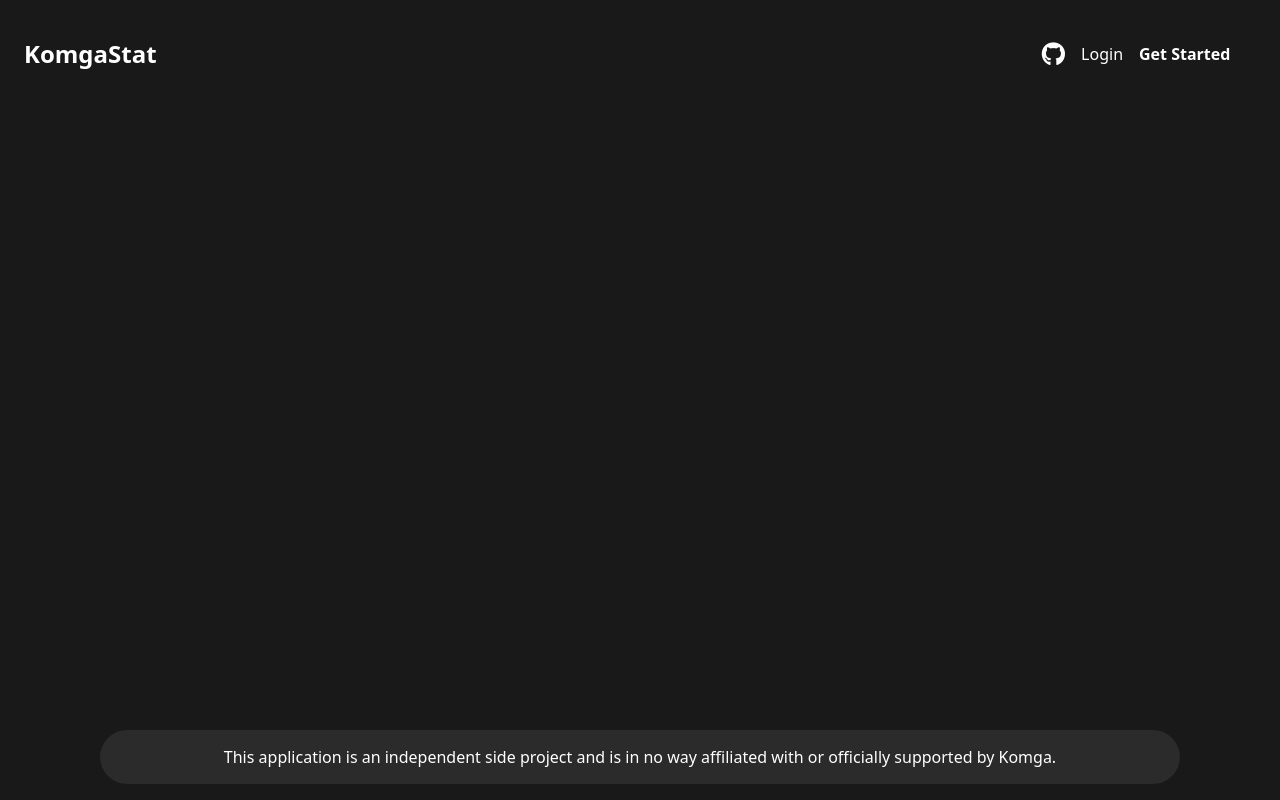
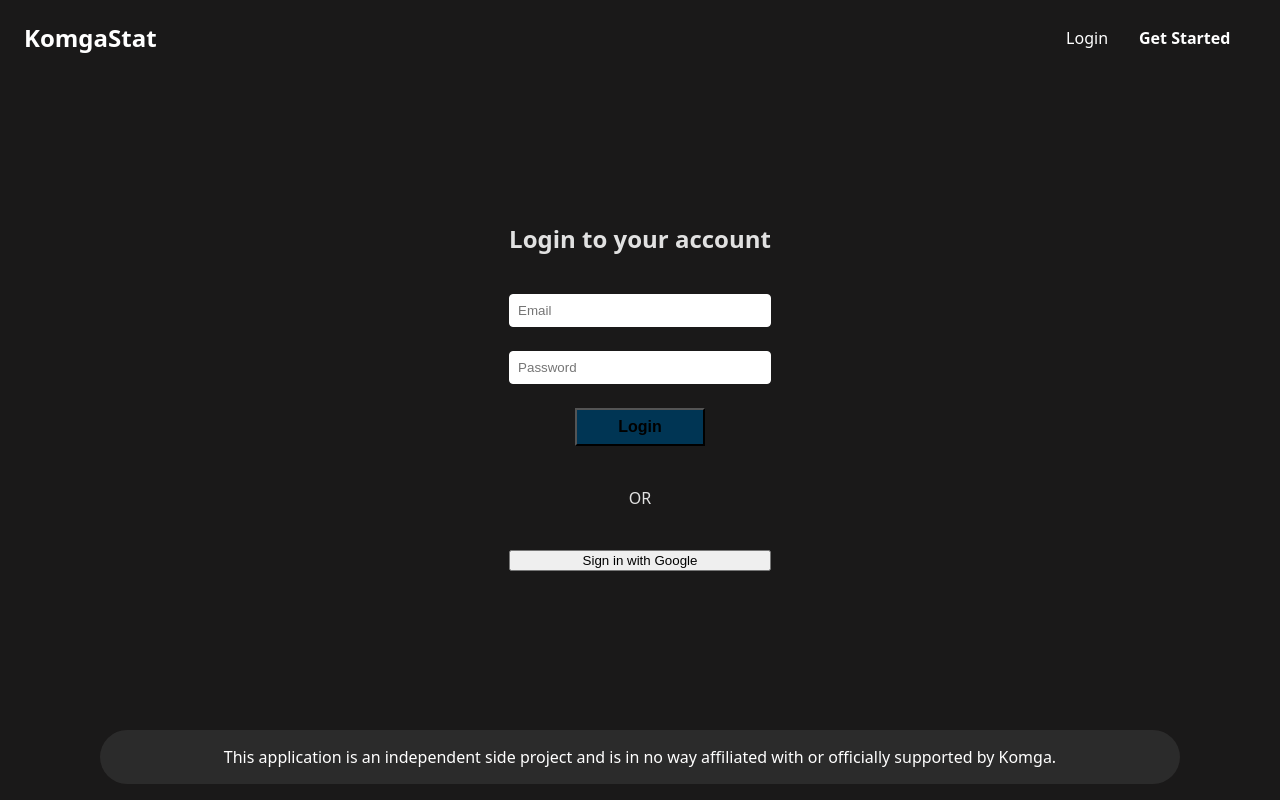
Before and after one commit to dannynoordamdev/KomgaStat, a React (Vite) app: page /login in a window 1280 px wide. Built offline with nearby package versions, Linux system fonts and the light colour scheme; no server answers.

Commit message:
added firebase auth -- login & registration

```diff
--- /dev/null
+++ b/Firebase/firebaseConfig.js
@@ -0,0 +1,22 @@
+import { initializeApp } from "firebase/app";
+import { getAuth, GoogleAuthProvider, signInWithPopup } from "firebase/auth";
+
+
+
+const firebaseConfig = {
+  apiKey: import.meta.env.VITE_FIREBASE_API_KEY,
+  authDomain: import.meta.env.VITE_FIREBASE_AUTH_DOMAIN,
+  projectId: import.meta.env.VITE_FIREBASE_PROJECT_ID,
+  storageBucket: import.meta.env.VITE_FIREBASE_STORAGE_BUCKET,
+  messagingSenderId: import.meta.env.VITE_FIREBASE_MESSAGING_SENDER_ID,
+  appId: import.meta.env.VITE_FIREBASE_APP_ID
+};
+
+
+console.log("Firebase API Key:", import.meta.env.VITE_FIREBASE_API_KEY);
+
+
+const app = initializeApp(firebaseConfig);
+export const auth = getAuth(app);
+export const provider = new GoogleAuthProvider();
+export default app;
--- a/package.json
+++ b/package.json
@@ -10,6 +10,7 @@
     "preview": "vite preview"
   },
   "dependencies": {
+    "firebase": "^11.6.0",
     "font-awesome": "^4.7.0",
     "react": "^19.0.0",
     "react-dom": "^19.0.0"
--- a/src/App.jsx
+++ b/src/App.jsx
@@ -5,6 +5,7 @@ import Footer from './Components/Footer'
 import Home from './Pages/Home'
 import Setup from './Pages/SetupPage'
 import Login from './Pages/Login'
+import Dashboard from './Pages/Dashboard'
 
 function App() {
   return (
@@ -14,6 +15,9 @@ function App() {
         <Route path="/" element={<Home />} />
         <Route path='/setup' element={<Setup />} />
         <Route path='/login' element={<Login />} />
+        <Route path='/dashboard' element={<Dashboard />} />
+
+
 
       </Routes>
       <Footer />
--- a/src/Components/Navbar.jsx
+++ b/src/Components/Navbar.jsx
@@ -1,24 +1,50 @@
-import React from "react";
-import { Link } from 'react-router-dom'
-import '../Styling/Navbar.css';
+import React, { useState, useEffect } from "react";
+import { Link, useNavigate } from "react-router-dom";
+import { auth } from "/Firebase/firebaseConfig.js";
+import { onAuthStateChanged, signOut } from "firebase/auth";
+import "../Styling/Navbar.css";
 
 const Navbar = () => {
+    const [user, setUser] = useState(null);
+    const navigate = useNavigate();
+
+    useEffect(() => {
+        const unsubscribe = onAuthStateChanged(auth, (currentUser) => {
+            setUser(currentUser);
+        });
+        return () => unsubscribe();
+    }, []);
+
+    const handleLogout = async () => {
+        try {
+            await signOut(auth);
+            navigate("/");
+        } catch (error) {
+            console.error("Logout error:", error);
+        }
+    };
+
     return (
         <nav className="navbar">
             <div className="navbar-left">
                 <Link to="/" className="logo">KomgaStat</Link>
-
             </div>
 
             <div className="navbar-right">
-                <a href="https://github.com/dannynoordamdev/komgastat" target="_blank" rel="noopener noreferrer">
-                    <i className="fab fa-github" style={{ fontSize: '24px', color: 'white' }}></i>
-                </a>
-                <Link to="/login" className="login">Login</Link>
-                <Link to="/setup" className="cta-button">Get Started</Link>
+                {user ? (
+                    <>
+                        <span>Welcome! {user.email}</span>
+                        <button onClick={handleLogout}>Sign Out</button>
+                    </>
+                ) : (
+                    <>
+                        <Link to="/login" className="login">Login</Link>
+                        <Link to="/setup" className="cta-button">Get Started</Link>
+                    </>
+                )}
             </div>
         </nav>
     );
-}
+};
 
 export default Navbar;
--- /dev/null
+++ b/src/Pages/Dashboard.jsx
@@ -0,0 +1,16 @@
+import React from "react"
+import "../Styling/App.css";
+
+const Dashboard = () => {
+
+    return(
+        <>
+        <div className="main-content">
+
+        <h1>Dashboard</h1>
+        </div>
+        </>
+    )
+}
+
+export default Dashboard
--- a/src/Pages/Login.jsx
+++ b/src/Pages/Login.jsx
@@ -1,11 +1,80 @@
-import React from "react"
+import React, { useState, useEffect } from "react";
+import { auth, provider } from "/Firebase/firebaseConfig.js";
+import { signInWithEmailAndPassword, signInWithPopup, onAuthStateChanged } from "firebase/auth";
+import { useNavigate } from "react-router-dom";
+import "../Styling/SetupPageStyling.css";
 
 const Login = () => {
+    const [email, setEmail] = useState("");
+    const [password, setPassword] = useState("");
+    const [error, setError] = useState("");
+    const navigate = useNavigate();
+    const [user, setUser] = useState(null);
 
-    return(
-        <>
-        </>
-    )
-}
 
-export default Login
+
+
+    const handleGoogleSignIn = async () => {
+        try {
+            await signInWithPopup(auth, provider);
+            navigate("/dashboard");
+        } catch (error) {
+            setError(error.message);
+        }
+    };
+
+    const handleLogin = async () => {
+        try{
+            await signInWithEmailAndPassword(auth, email,password);
+            navigate("/dashboard");
+        }
+        catch (error){
+            setError(error.message);
+        }
+    }
+
+
+    useEffect(() => {
+        const unsubscribe = onAuthStateChanged(auth, (currentUser) => {
+            setUser(currentUser);
+
+            if(currentUser){
+                navigate("/dashboard");
+            }
+        });
+        return () => unsubscribe();
+
+
+    }, []);
+
+    return (
+        <div className="main-content">
+            <div className="setup-container">
+                <h1>Login to your account</h1>
+
+                <div className="input-group">
+                    <input type="email" placeholder="Email" value={email} onChange={(e) => setEmail(e.target.value)} />
+                </div>
+
+                <div className="input-group">
+
+                    <input type="password" placeholder="Password" value={password} onChange={(e) => setPassword(e.target.value)} />
+                </div>
+
+
+
+                {error && <p className="error-message">{error}</p>}
+
+                <button className="get-started-btn" onClick={handleLogin}>Login</button>
+
+                <p>OR</p>
+
+                <button className="google-signin-btn" onClick={handleGoogleSignIn}>
+                    Sign in with Google
+                </button>
+            </div>
+        </div>
+    );
+};
+
+export default Login;
--- a/src/Pages/SetupPage.jsx
+++ b/src/Pages/SetupPage.jsx
@@ -1,64 +1,84 @@
-import React, { useState } from "react";
-import { Link } from 'react-router-dom';
-import '../Styling/SetupPageStyling.css';
+import React, { useState, useEffect } from "react";
+import { auth, provider } from "/Firebase/firebaseConfig.js";
+import { createUserWithEmailAndPassword, signInWithPopup, onAuthStateChanged } from "firebase/auth";
+import { useNavigate } from "react-router-dom";
+import "../Styling/SetupPageStyling.css";
 
 const SetupComponentPage = () => {
-    const [step, setStep] = useState(1);
+    const [email, setEmail] = useState("");
+    const [password, setPassword] = useState("");
+    const [confirmPassword, setConfirmPassword] = useState("");
+    const [error, setError] = useState("");
+    const navigate = useNavigate();
+
+    const handleRegister = async () => {
+        if (password !== confirmPassword) {
+            setError("Passwords do not match.");
+            return;
+        }
+
+        try {
+            await createUserWithEmailAndPassword(auth, email, password);
+            navigate("/dashboard");
+        } catch (error) {
+            setError(error.message);
+        }
+    };
+
+    const handleGoogleSignIn = async () => {
+        try {
+            await signInWithPopup(auth, provider);
+            navigate("/dashboard");
+        } catch (error) {
+            setError(error.message);
+        }
+    };
+
+    const [user, setUser] = useState(null);
+
+    useEffect(() => {
+        const unsubscribe = onAuthStateChanged(auth, (currentUser) => {
+            setUser(currentUser);
+
+            if(currentUser){
+                navigate("/dashboard");
+            }
+        });
+
+        return () => unsubscribe();
+
+
+    }, []);
 
     return (
         <div className="main-content">
             <div className="setup-container">
-                {step === 1 ? (
-                    <>
-                        <h1>{step}: User Registration</h1>
+                <h1>Create an Account</h1>
 
                 <div className="input-group">
                     <label>Email:</label>
-                            <input type="email" />
-                        </div>
-
-                        <div className="input-group">
-                            <label>Name:</label>
-                            <input type="text" />
+                    <input type="email" value={email} onChange={(e) => setEmail(e.target.value)} />
                 </div>
 
                 <div className="input-group">
                     <label>Password:</label>
-                            <input type="password" />
+                    <input type="password" value={password} onChange={(e) => setPassword(e.target.value)} />
                 </div>
 
                 <div className="input-group">
-                            <label>Re-enter Password:</label>
-                            <input type="password" />
+                    <label>Confirm Password:</label>
+                    <input type="password" value={confirmPassword} onChange={(e) => setConfirmPassword(e.target.value)} />
                 </div>
 
-                        <button className="get-started-btn" onClick={() => setStep(2)}>Continue!</button>
+                {error && <p className="error-message">{error}</p>}
 
-                    </>
-                ) : (
-                    <>
-                        <h1>{step}: Server Initialization</h1>
+                <button className="get-started-btn" onClick={handleRegister}>Sign Up</button>
 
-                        <div className="input-group">
-                            <label>Server URL</label>
-                            <input type="text" placeholder="https://example.com/api/v1/series" />
-                        </div>
+                <p>OR</p>
 
-                        <div className="input-group">
-                            <label>Username Komga Server</label>
-                            <input type="text" />
-                        </div>
-
-                        <div className="input-group">
-                            <label>Password Komga Server</label>
-                            <input type="password" />
-                        </div>
-
-                        <button className="get-started-btn">Continue!</button>
-
-                        <Link to="/security-info">How we handle your server password securely.</Link>
-                    </>
-                )}
+                <button className="google-signin-btn" onClick={handleGoogleSignIn}>
+                    Sign in with Google
+                </button>
             </div>
         </div>
     );
--- a/src/Styling/Navbar.css
+++ b/src/Styling/Navbar.css
@@ -17,6 +17,7 @@
   display: flex;
   align-items: center;
   margin: 2%;
+  gap: 15px;
 }
 
 .navbar-right .login {
--- a/src/Styling/SetupPageStyling.css
+++ b/src/Styling/SetupPageStyling.css
@@ -68,13 +68,13 @@ h1{
 }
 
 
-.get-started-btn {
+.setup-container .get-started-btn {
     padding: 0.5rem 1rem;
     font-weight: bold;
     font-size: 1rem;
     width: 50%;
     background-color: #003554;
-
+    margin: auto;
 }
 
 .setup-container a {
```
Also changed, not shown: 2 other files (tests, documents, lock files or other folders). Lines whose indentation alone changed are shown as unchanged.
